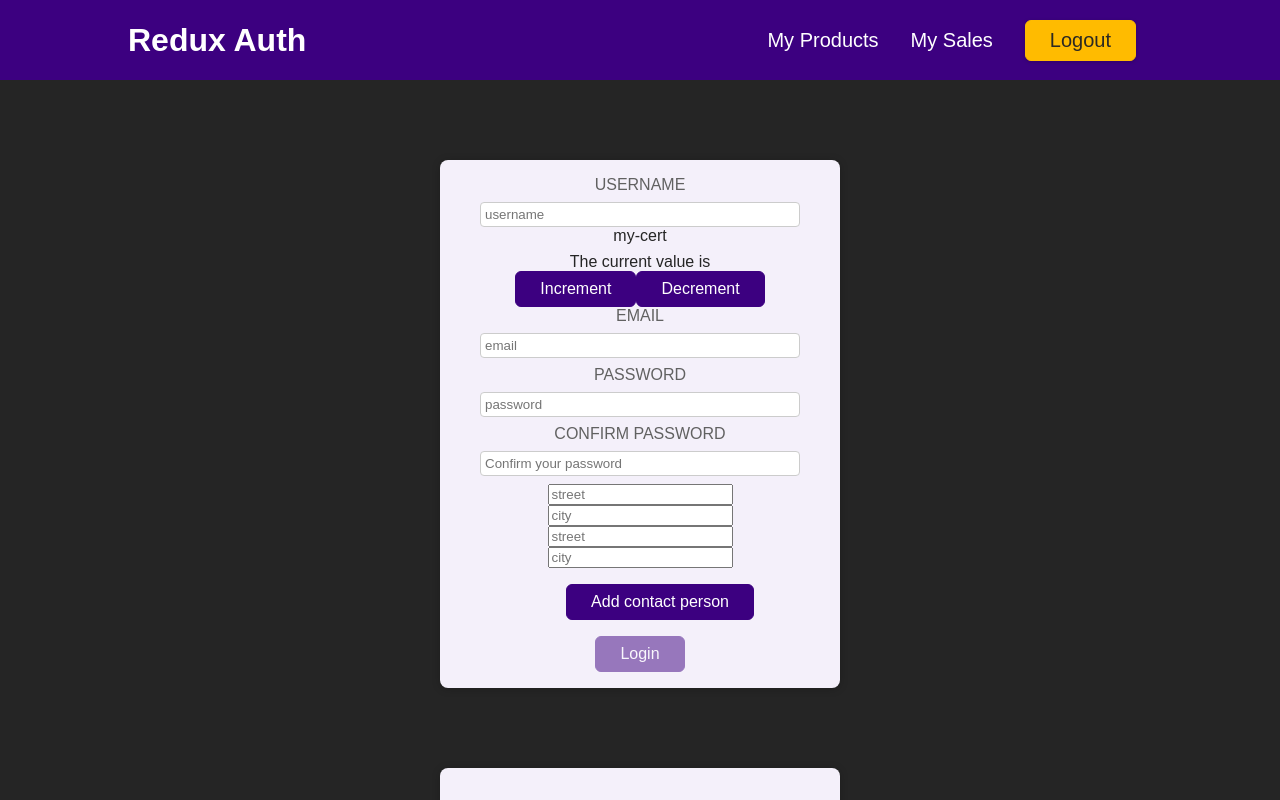
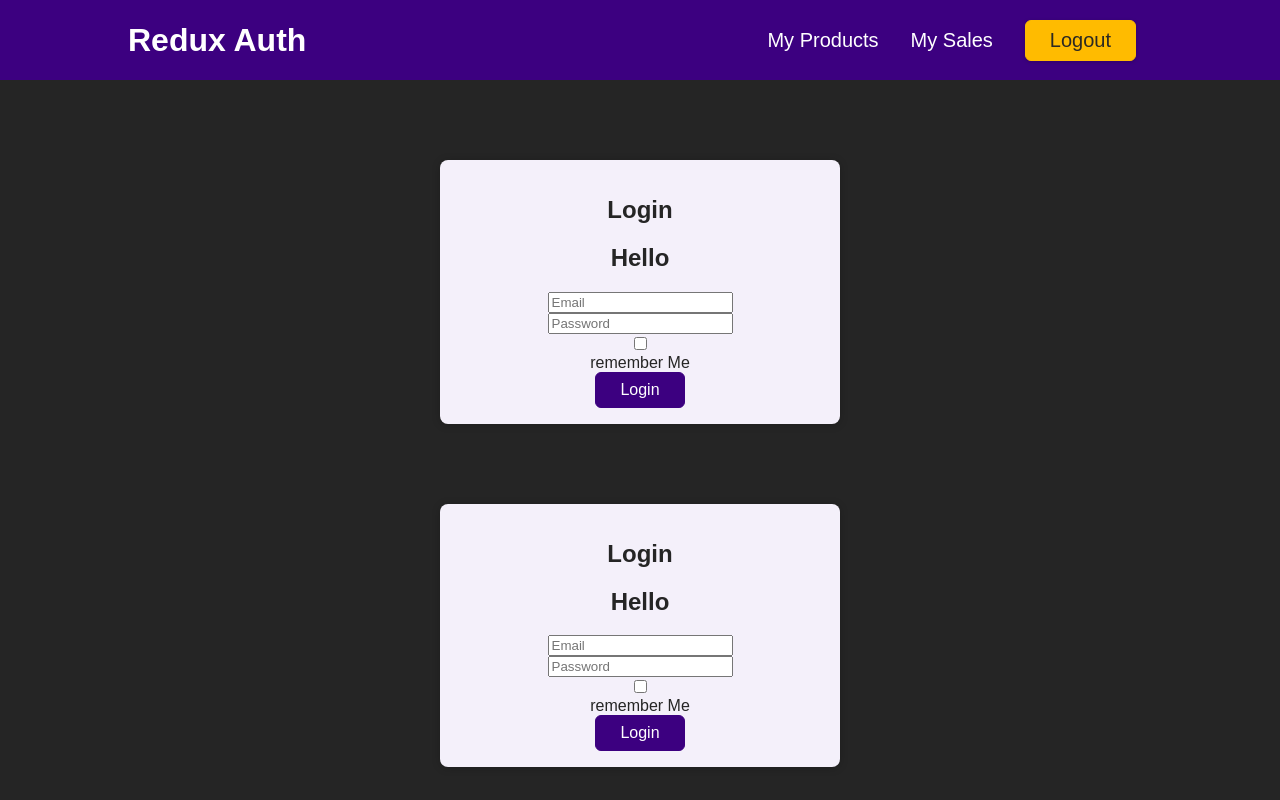
Before and after one commit to wowxoxo/react-practice_12-redux-basics, a React (Create React App) app: page / in a window 1280 px wide. Shown: the top 800 px of the page. Built offline with nearby package versions, Linux system fonts and the light colour scheme.

Commit message:
chore: create dublicate pf Login

```diff
--- a/src/App.js
+++ b/src/App.js
@@ -6,6 +6,7 @@ import UserProfile from "./components/UserProfile";
 import { useSelector } from "react-redux";
 import Auth2 from "./components/Auth2";
 import { Login } from "./components/Login.tsx";
+import { Login2 } from "./components/Login2";
 
 function App() {
   const isAuth = useSelector((state) => state.auth.isAuthenticated);
@@ -15,8 +16,9 @@ function App() {
       <Header />
       {/* {!isAuth && <Auth />}
       {isAuth && <UserProfile />} */}
-      <Auth2 />
+      {/* <Auth2 /> */}
       {<Login />}
+      {<Login2 />}
       <Counter />
     </Fragment>
   );
--- /dev/null
+++ b/src/components/Login2.tsx
@@ -0,0 +1,75 @@
+import { InjectedFormProps, reduxForm } from "redux-form";
+import { isEmail, required } from "../utils/validators";
+import { createField, GetStringKeys, Input } from "./common/FormControl";
+import classes from "./Auth.module.css";
+
+type LoginFormOwnProps = {
+  message: string;
+};
+
+const LoginForm: React.FC<
+  InjectedFormProps<LoginFormDataTypes, LoginFormOwnProps> & LoginFormOwnProps
+> = ({ handleSubmit, error, message }) => {
+  return (
+    <form onSubmit={handleSubmit}>
+      <h2>{message}</h2>
+      {createField<LoginFormValuesTypeKeys>(
+        "email",
+        "Email",
+        [required, isEmail],
+        Input
+      )}
+      {createField<LoginFormValuesTypeKeys>(
+        "password",
+        "Password",
+        [required],
+        Input,
+        {
+          type: "password"
+        }
+      )}
+      {createField<LoginFormValuesTypeKeys>(
+        "rememberMe",
+        null,
+        [],
+        Input,
+        { type: "checkbox" },
+        "remember Me"
+      )}
+
+      {error && <div className="error">{error}</div>}
+
+      <div>
+        <button>Login</button>
+      </div>
+    </form>
+  );
+};
+
+const LoginReduxForm = reduxForm<LoginFormDataTypes, LoginFormOwnProps>({
+  form: "login"
+})(LoginForm);
+
+export type LoginFormDataTypes = {
+  email: string;
+  password: string;
+  rememberMe: boolean;
+  // 88: string;
+};
+
+type LoginFormValuesTypeKeys = GetStringKeys<LoginFormDataTypes>;
+
+export const Login2: React.FC = () => {
+  const handleSubmit = (formData: LoginFormDataTypes) => {
+    console.log("formData", formData);
+  };
+
+  return (
+    <main className={classes.auth}>
+      <section>
+        <h1>Login</h1>
+        <LoginReduxForm message="Hello" onSubmit={handleSubmit} />
+      </section>
+    </main>
+  );
+};
```
